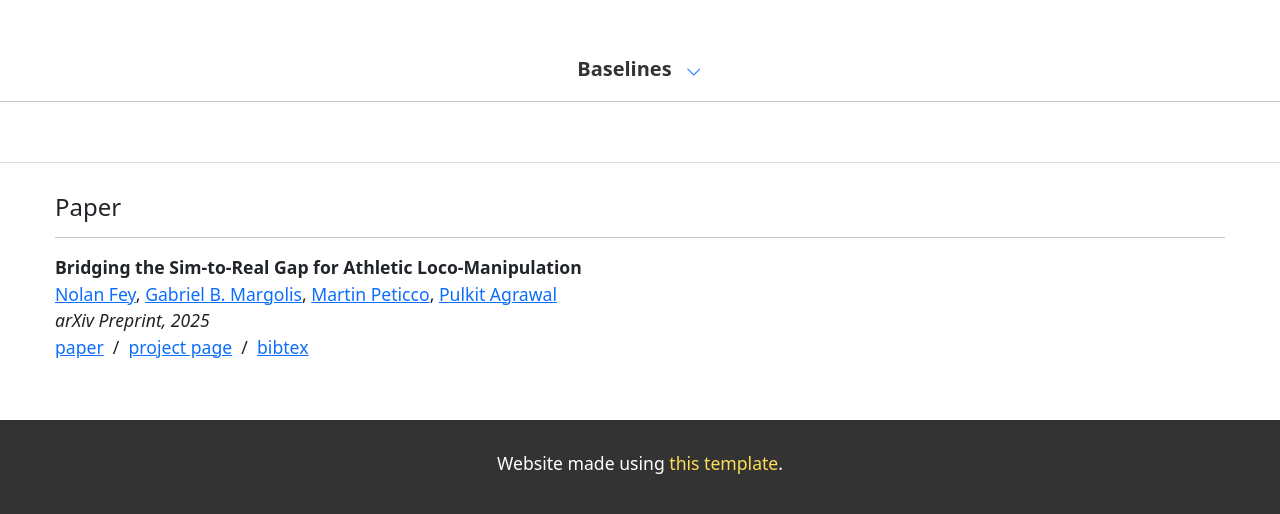
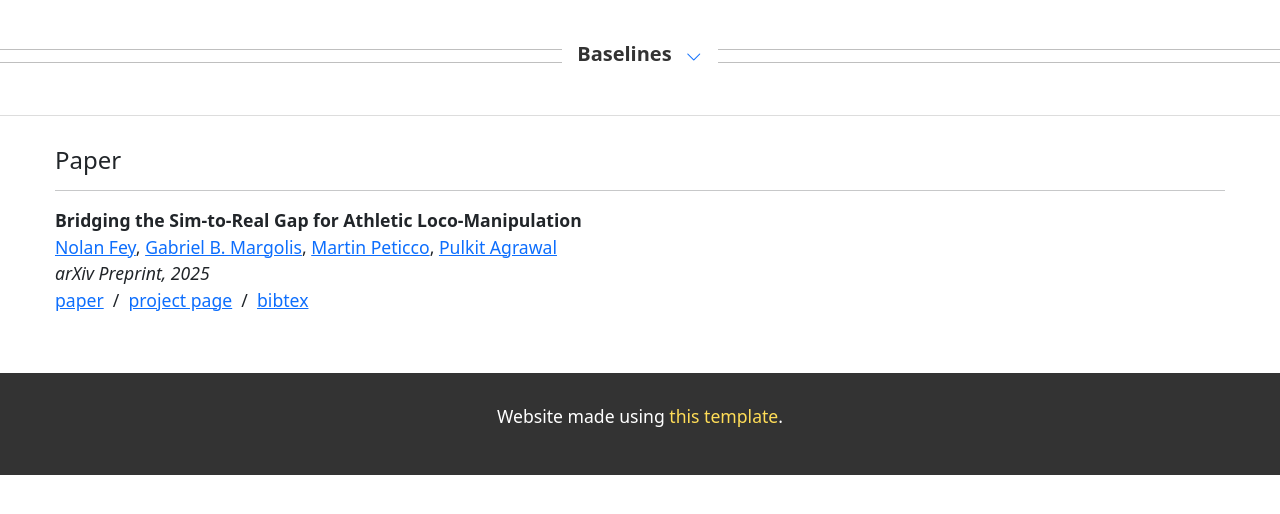
Before and after one commit to gmargo11/athletic-tasks-website, a plain HTML site: page index.html in a window 1280 px wide. Shown: the part 5768-6282 px from the top of the page. After the commit the page ends 6243 px from the top, so only its background shows below. Drawn offline with nearby package versions, Linux system fonts and the light colour scheme; some icons are missing.

Commit message:
Baselines title between two lines; fix navbar fr this time

```diff
--- a/index.html
+++ b/index.html
@@ -203,7 +203,7 @@
           <a class="nav-link" href="#Tasks">Tasks</a>
         </li>
         <li class="nav-item">
-          <a class="nav-link" href="#Tasks" id="baselinesNavLink">Baselines</a>
+          <a class="nav-link" href="#Baselines" id="baselinesNavLink">Baselines</a>
         </li>
         <li class="nav-item">
           <a class="nav-link" href="#Paper">Paper</a>
@@ -472,8 +472,10 @@
     </div>
   </section>
 
-<!-- Section Header with Toggle Arrow -->
-<div class="text-center">
+<!-- Section Header with Toggle Arrow (Centered Between Two Lines) -->
+<div class="text-center position-relative my-4">
+  <hr class="section-line">
+  <span class="section-title-container">
     <h4 class="section-title d-inline">
       Baselines
     </h4>
@@ -483,12 +485,13 @@
             aria-controls="tasksCollapse">
       <i class="arrow-icon bi bi-chevron-down"></i>
     </button>
+  </span>
+  <hr class="section-line">
 </div>
-<hr>
 
 <!-- Collapsible Section -->
 <div id="tasksCollapse" class="collapse">
-  <section id="Tasks" class="section-divider">
+  <section id="Baselines" class="section-divider">
     <div class="centered-container">
       <!-- Default Simulator -->
       <div class="row row-interleaved mb-4">
@@ -600,16 +603,34 @@
 <link rel="stylesheet" href="https://cdn.jsdelivr.net/npm/bootstrap-icons/font/bootstrap-icons.css">
 <script src="https://cdn.jsdelivr.net/npm/bootstrap@5.3.0/dist/js/bootstrap.bundle.min.js"></script>
 
-<!-- Custom Styles -->
+<!-- Custom CSS -->
 <style>
+  .section-title-container {
+    display: inline-block;
+    background: white; /* Match background color */
+    padding: 0 15px;
+    position: relative;
+    z-index: 1;
+  }
+
+  .section-line {
+    border: 0;
+    height: 1px;
+    background: black;
+    width: 100%;
+    margin: -0.5rem 0; /* Adjust spacing */
+  }
+
   .section-title {
-    font-size: 1.25rem; /* Adjust if needed */
+    font-size: 1.25rem;
     font-weight: bold;
-    color: #333; /* Adjust to match your theme */
+    color: #333;
   }
+
   .arrow-icon {
     transition: transform 0.3s ease;
   }
+
   .collapsed .arrow-icon {
     transform: rotate(180deg);
   }
@@ -734,10 +755,10 @@
 
         // Wait for animation to complete before scrolling
         setTimeout(() => {
-          document.getElementById("Tasks").scrollIntoView({ behavior: "smooth" });
+          document.getElementById("Baselines").scrollIntoView({ behavior: "smooth" });
         }, 300); // Adjust delay based on Bootstrap collapse animation duration
       } else {
-        document.getElementById("Tasks").scrollIntoView({ behavior: "smooth" });
+        document.getElementById("Baselines").scrollIntoView({ behavior: "smooth" });
       }
     });
   });
```
Lines whose indentation alone changed are shown as unchanged.
